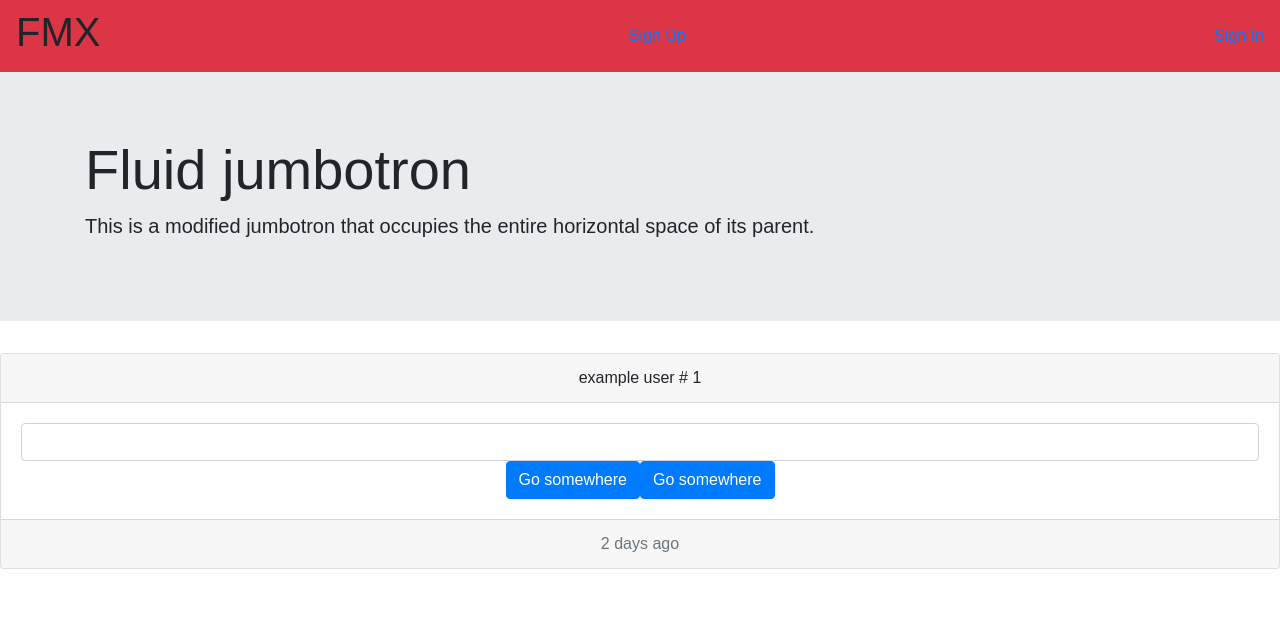
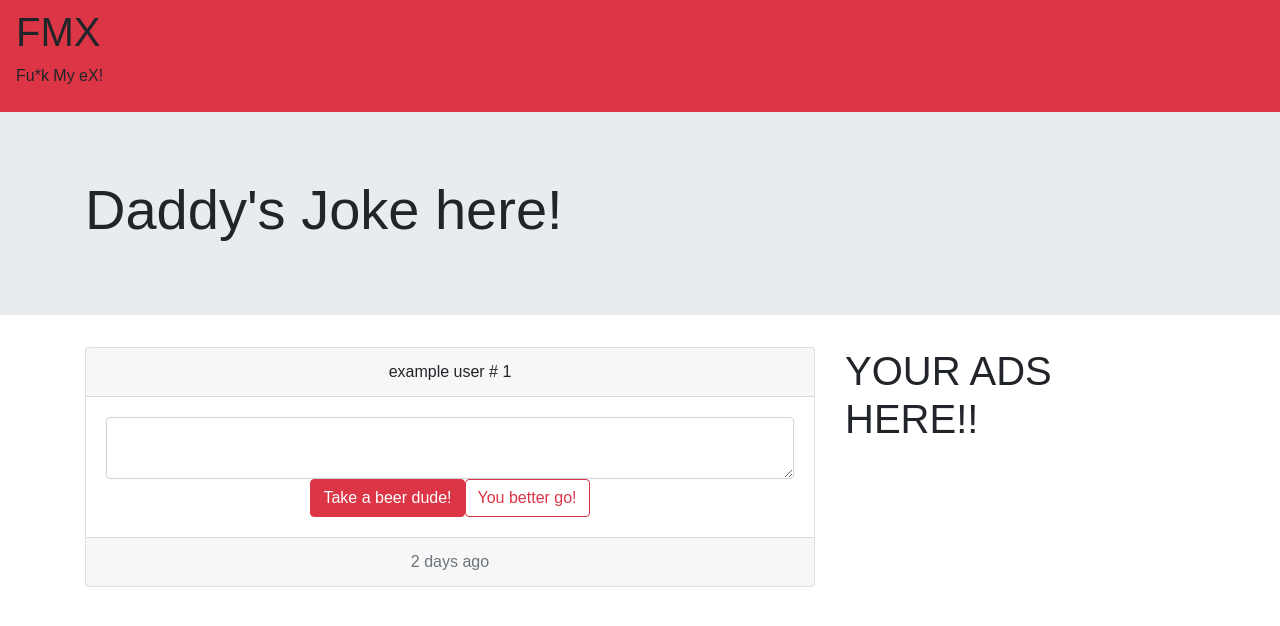
Before and after one commit to edgarrms/FMX, a React (Create React App) app in the folder client/: page / in a window 1280 px wide. Shown: the top 626 px of the page. Built offline with nearby package versions, Linux system fonts and the light colour scheme.

Commit message:
home page added

```diff
--- a/client/src/components/card/index.js
+++ b/client/src/components/card/index.js
@@ -1,4 +1,5 @@
 import React from "react"
+import Form from "../form"
 
 export default function Card(props){
     return(
@@ -7,9 +8,9 @@ export default function Card(props){
     {props.userName}
   </div>
   <div className="card-body">
-    <input type="text" id="input1" className="form-control"></input>
-    <a href="#" className="btn btn-primary">Go somewhere</a>
-    <a href="#" className="btn btn-primary">Go somewhere</a>
+      <Form />
+    <a href="#" className="btn btn-danger">Take a beer dude!</a>
+    <a href="#" className="btn btn-outline-danger">You better go!</a>
 
   </div>
   <div className="card-footer text-muted">
--- a/client/src/components/form/index.js
+++ b/client/src/components/form/index.js
@@ -0,0 +1,27 @@
+import React, { Component } from "react";
+
+class Form extends Component {
+    state= {userInput:""}
+
+    handleChange = event => {
+        const {name, value} = event.target;
+
+        this.setState({
+            [name]: value
+        });
+    };
+
+    render(){
+        return(
+            <form>
+            <textarea name="userInput" className="form-control" value={this.state.userInput}
+            onChange={this.handleChange}>
+
+
+             </textarea></form>
+        );
+    }
+
+
+}
+export default Form;
--- /dev/null
+++ b/client/src/components/grid/index.js
@@ -0,0 +1,13 @@
+import React from "react";
+
+// Exporting the Container, Row, and Col components from this file
+
+// This Container component allows us to use a bootstrap container without worrying about class names
+// export function Container({ fluid, children }) {
+//   return <div className={`container${fluid ? "-fluid" : ""}`}>{children}</div>;
+// }
+
+// This Row component lets us use a bootstrap row without having to think about class names
+export default function Row({ fluid, children }) {
+  return <div className={`row${fluid ? "-fluid" : ""}`}>{children}</div>;
+}
--- a/client/src/components/home/index.js
+++ b/client/src/components/home/index.js
@@ -1,12 +1,22 @@
 import React from "react";
 import Card from "../card/index"
 import Jumbotron from "../jumbotron"
+import Row from "../grid/index"
 
 export default function Home(){
     return(
         <div>
         <Jumbotron/>
+        <div className="container">
+<Row fluid={false}>
+    <div className="col-md-8 col-xs-12">
+<Card userName="example user # 1"/>
+</div>
+<div className="col-md-4 col-xs-12">
+<h1>YOUR ADS HERE!!</h1></div>
+</Row>
+</div>
 
-        <Card userName="example user # 1"/></div>
+        </div>
     )
 }
--- a/client/src/components/jumbotron/index.js
+++ b/client/src/components/jumbotron/index.js
@@ -1,12 +1,11 @@
 import React from "react"
 
-export default function jumbotron() {
-  return (
-    <div className="jumbotron jumbotron-fluid">
-      <div className="container">
-        <h1 className="display-4">Fluid jumbotron</h1>
-        <p className="lead">This is a modified jumbotron that occupies the entire horizontal space of its parent.</p>
-      </div>
-    </div>
-  )
+export default function jumbotron(){
+    return(
+        <div className="jumbotron jumbotron-fluid">
+  <div class="container">
+    <h1 className="display-4">Daddy's Joke here!</h1>
+  </div>
+</div>
+    )
 }
--- a/client/src/components/nav/index.js
+++ b/client/src/components/nav/index.js
@@ -1,16 +1,12 @@
 import React from "react";
-import { BrowserRouter as Router, Switch, Link } from "react-router-dom";
 
 export default function Nav() {
     return (
-
         <div className="navbar navbar-light bg-danger">
+            <div>
             <h1>FMX</h1>
-            <Link to="/signup">Sign Up</Link>
-            <Link to="/signin">Sign In</Link>
+            <p>Fu*k My eX!</p></div>
         </div>
-
-
 
     );
 }
```
Also changed, not shown: client/utils/jokes.js (added).
